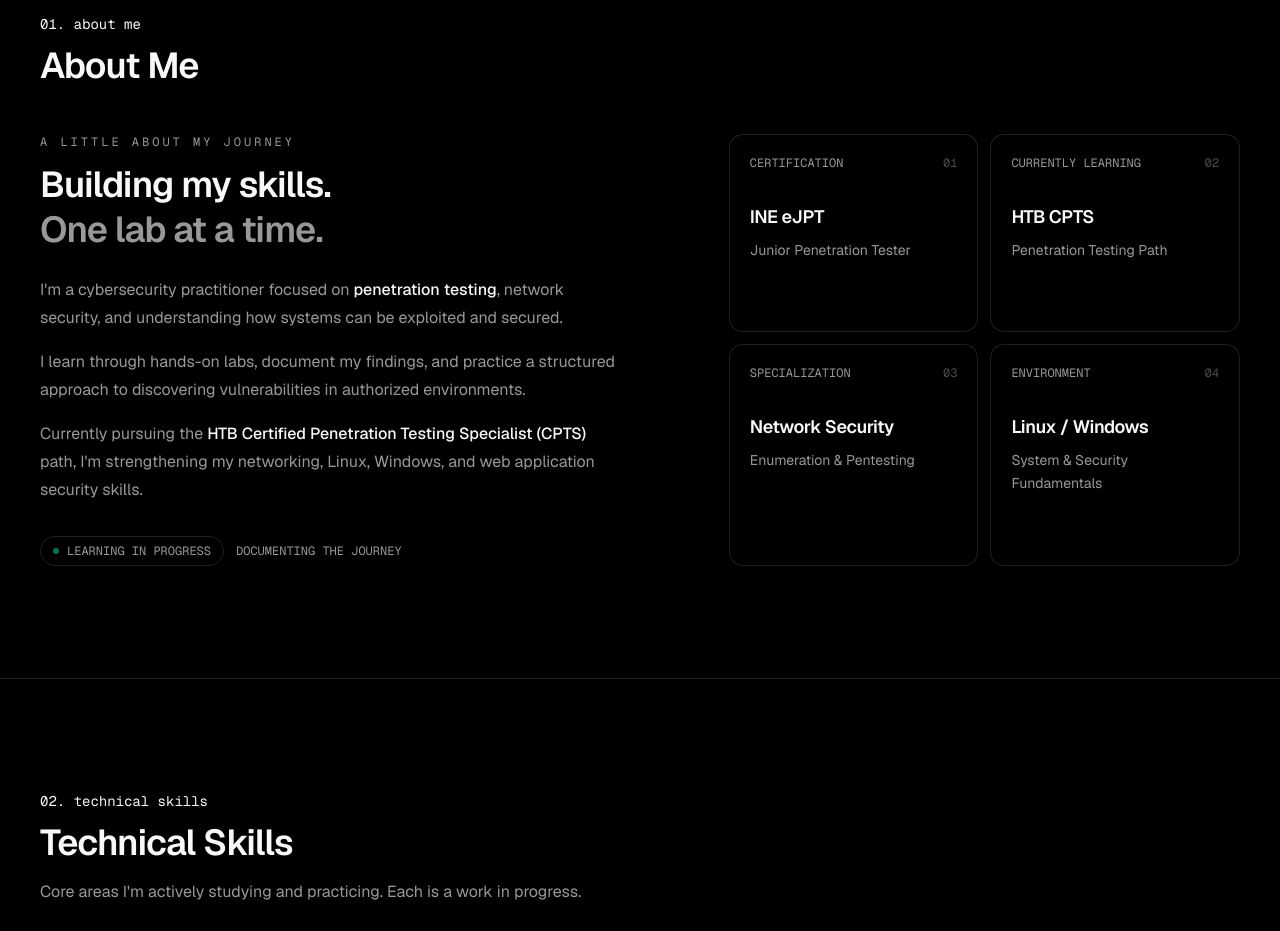
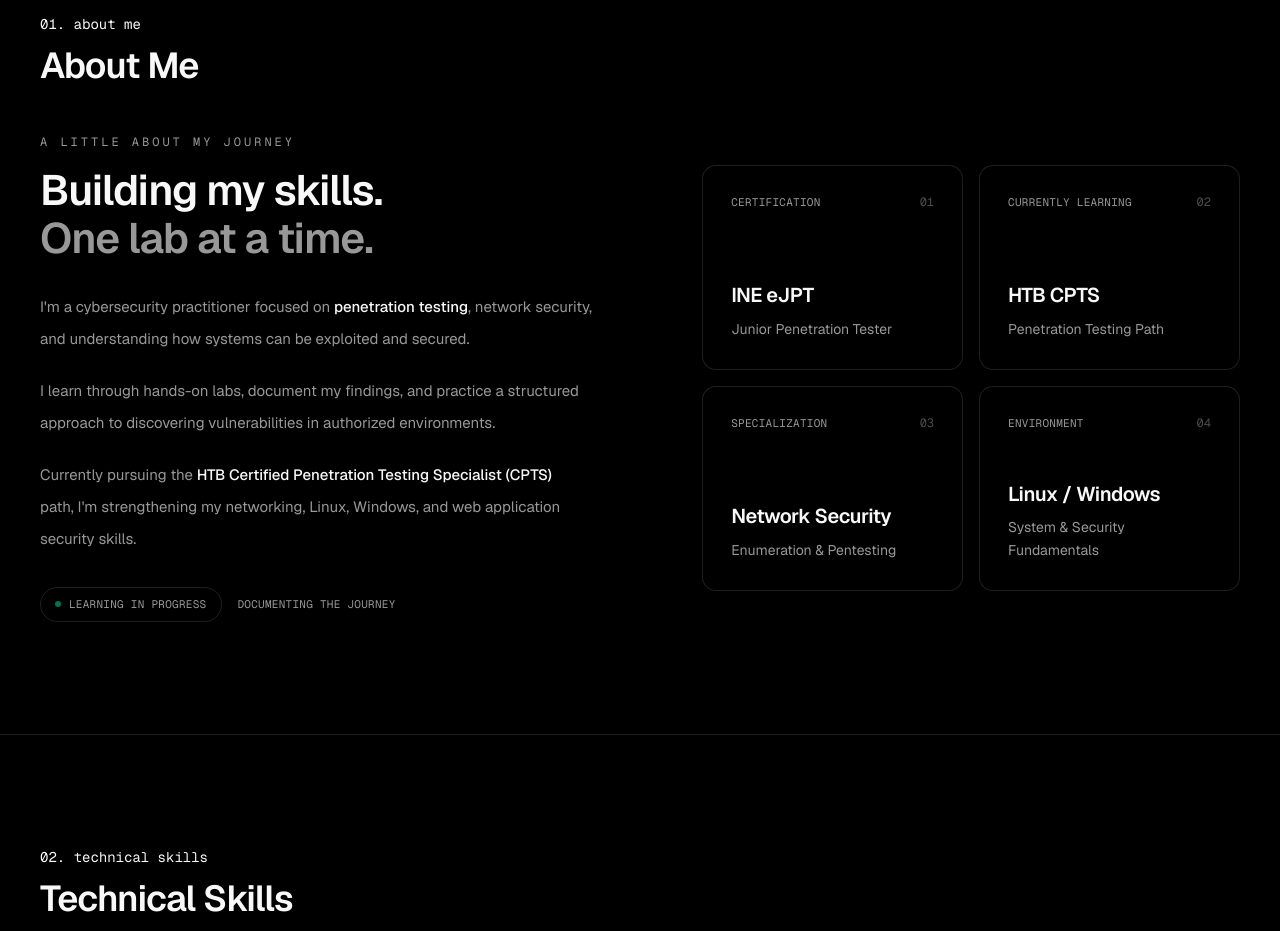
Before and after one commit to dilipkumar-sec/portfolio, a Next.js app: page / in a window 1280 px wide. Shown: the part 980-1911 px from the top of the page. Built offline with nearby package versions, Linux system fonts and the light colour scheme.

Commit message:
Refactor About component layout and styles

```diff
--- a/components/about.tsx
+++ b/components/about.tsx
@@ -30,15 +30,16 @@ const focusAreas = [
 export function About() {
   return (
     <Section id="about" index="01" title="About Me">
-      <div className="grid gap-12 md:grid-cols-[1.1fr_0.9fr] md:gap-16">
+      <div className="grid items-center gap-14 md:grid-cols-[1fr_0.95fr] lg:gap-20 xl:gap-24">
+
         {/* Introduction */}
-        <div className="space-y-6">
-          <div>
-            <p className="mb-3 font-mono text-xs uppercase tracking-[0.25em] text-muted-foreground">
+        <div className="flex flex-col justify-center">
+          <div className="mb-7">
+            <p className="mb-4 font-mono text-xs uppercase tracking-[0.25em] text-muted-foreground">
               A little about my journey
             </p>
 
-            <h3 className="max-w-xl text-3xl font-semibold leading-tight tracking-tight sm:text-4xl">
+            <h3 className="max-w-xl text-3xl font-semibold leading-[1.15] tracking-tight sm:text-4xl lg:text-[2.65rem]">
               Building my skills.
               <br />
               <span className="text-muted-foreground">
@@ -47,7 +48,7 @@ export function About() {
             </h3>
           </div>
 
-          <div className="max-w-xl space-y-4 text-pretty leading-7 text-muted-foreground">
+          <div className="max-w-xl space-y-5 text-pretty text-[15px] leading-8 text-muted-foreground">
             <p>
               I'm a cybersecurity practitioner focused on{' '}
               <span className="font-medium text-foreground">
@@ -73,28 +74,28 @@ export function About() {
             </p>
           </div>
 
-          <div className="flex flex-wrap items-center gap-3 pt-2">
-            <span className="inline-flex items-center gap-2 rounded-full border border-border px-3 py-1.5 font-mono text-xs text-muted-foreground">
+          <div className="mt-8 flex flex-wrap items-center gap-x-4 gap-y-3">
+            <span className="inline-flex items-center gap-2 rounded-full border border-border px-3.5 py-2 font-mono text-[11px] tracking-wide text-muted-foreground">
               <span className="h-1.5 w-1.5 animate-pulse rounded-full bg-emerald-400" />
               LEARNING IN PROGRESS
             </span>
 
-            <span className="font-mono text-xs text-muted-foreground">
+            <span className="font-mono text-[11px] tracking-wide text-muted-foreground">
               DOCUMENTING THE JOURNEY
             </span>
           </div>
         </div>
 
-        {/* Focus cards */}
-        <div className="grid grid-cols-1 gap-3 sm:grid-cols-2">
+        {/* Focus Cards */}
+        <div className="grid grid-cols-1 gap-4 sm:grid-cols-2">
           {focusAreas.map((item) => (
             <div
               key={item.label}
-              className="group relative overflow-hidden rounded-xl border border-border bg-background p-5 transition-all duration-300 hover:-translate-y-1 hover:border-foreground/30 hover:bg-muted/30"
+              className="group relative flex min-h-[190px] flex-col overflow-hidden rounded-xl border border-border bg-background p-6 transition-all duration-300 hover:-translate-y-1 hover:border-foreground/30 hover:bg-muted/30 lg:min-h-[205px] lg:p-7"
             >
-              <div className="mb-8 flex items-center justify-between">
-                <span className="font-mono text-xs text-muted-foreground">
-                  {item.label.toUpperCase()}
+              <div className="mb-auto flex items-center justify-between gap-3 pb-8">
+                <span className="font-mono text-[11px] uppercase tracking-wide text-muted-foreground">
+                  {item.label}
                 </span>
 
                 <span className="font-mono text-xs text-muted-foreground/50 transition-colors duration-300 group-hover:text-foreground">
@@ -102,18 +103,21 @@ export function About() {
                 </span>
               </div>
 
-              <h4 className="text-lg font-semibold tracking-tight">
-                {item.value}
-              </h4>
+              <div>
+                <h4 className="text-lg font-semibold leading-snug tracking-tight lg:text-xl">
+                  {item.value}
+                </h4>
 
-              <p className="mt-2 text-sm leading-relaxed text-muted-foreground">
-                {item.detail}
-              </p>
+                <p className="mt-2 text-sm leading-relaxed text-muted-foreground">
+                  {item.detail}
+                </p>
+              </div>
 
               <div className="absolute bottom-0 left-0 h-px w-0 bg-foreground transition-all duration-500 group-hover:w-full" />
             </div>
           ))}
         </div>
+
       </div>
     </Section>
   )
```
